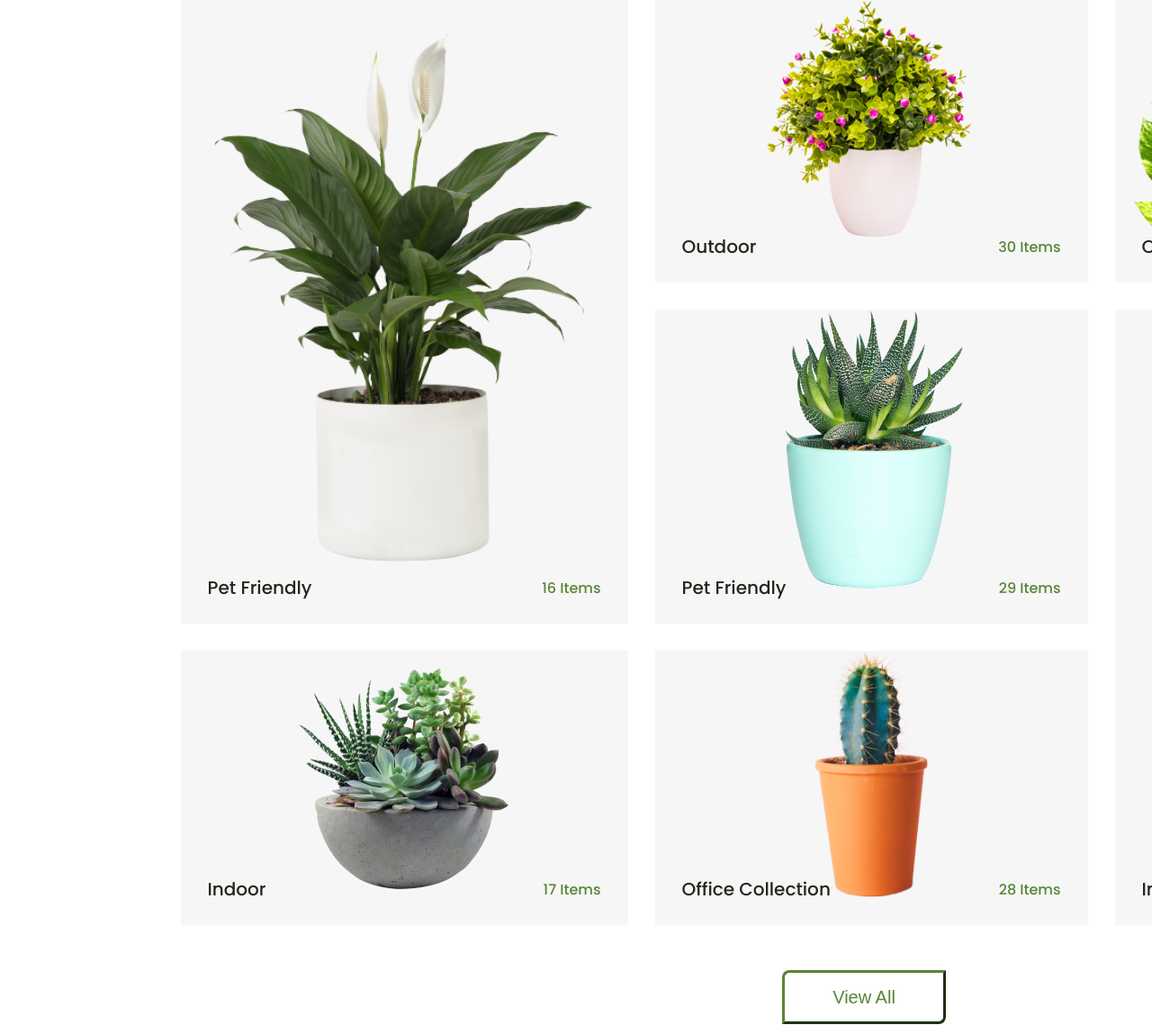
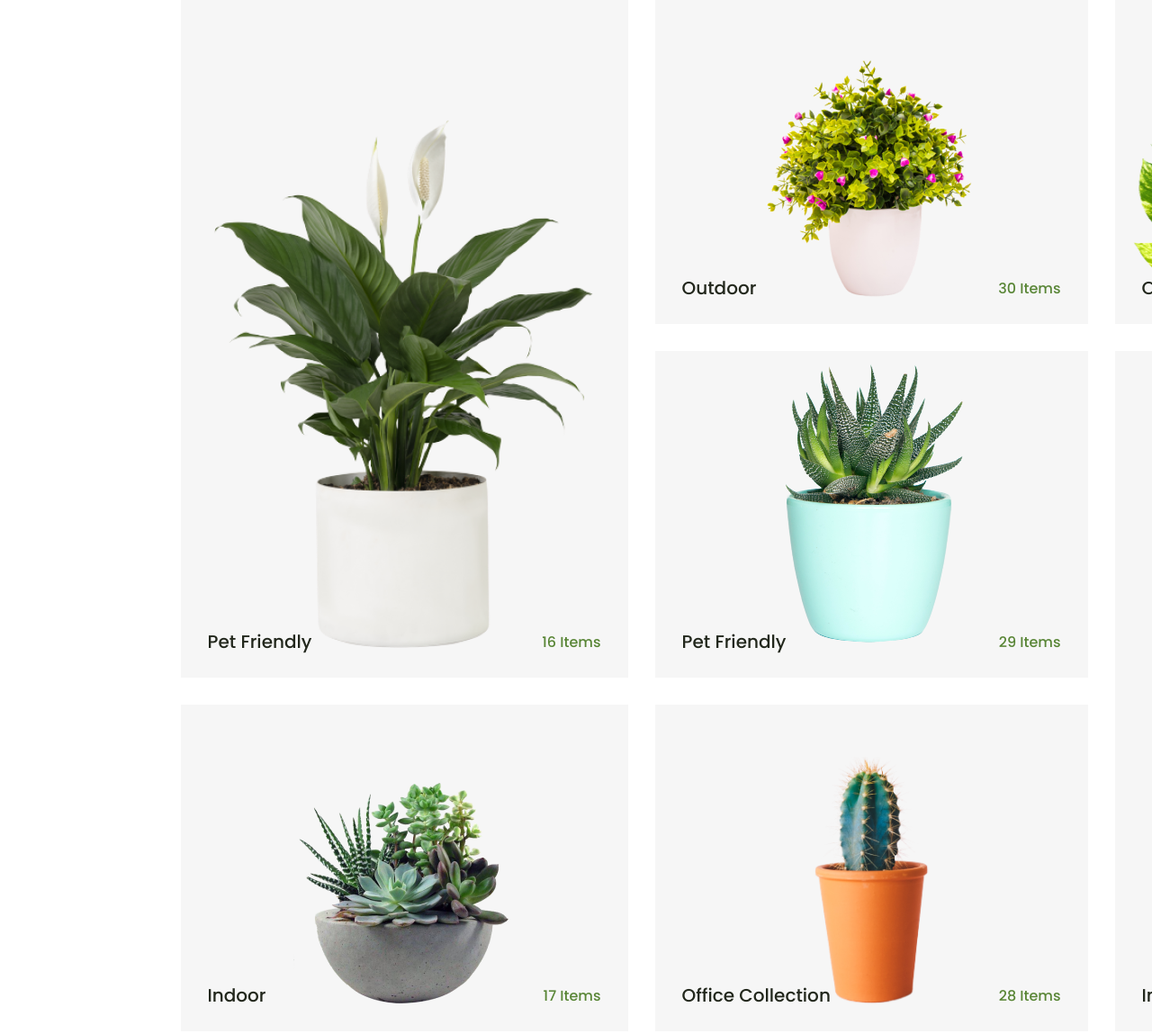
Before and after one commit to DariaKostrik/Landind-flower-shop, a plain HTML site: page index.html in a window 1280 px wide. Shown: the part 1763-2912 px from the top of the page at 90% size. Drawn offline with Linux system fonts and the light colour scheme.

Commit message:
fix bottom for image in grid

```diff
--- a/main.scss
+++ b/main.scss
@@ -185,9 +185,10 @@ flex-direction: row;
             background-color: rgba(246, 246, 246, 1);
             img{
                 display: block;
-                margin-right: auto;
-                margin-left: auto;
-                margin-bottom: 30px;
+                left: 0;
+                right: 0;
+                position: absolute;
+                bottom: 30px;
             }
         }
     }
@@ -270,6 +271,7 @@ flex-direction: row;
     grid-area:a;
     position: relative;
     width: 100%;
+    height: 756px;
 }
 .b {
     grid-area:b;
@@ -287,10 +289,13 @@ flex-direction: row;
     grid-area:e;
     position: relative;
     width: 100%;
-}.f {
+    height: 756px;
+}
+.f {
     grid-area:f;
     position: relative;
     width: 100%;
+
 }.g {
     grid-area:g;
     position: relative;
```
Also changed, not shown: index.html (indentation only), main.css, 1 other file.
